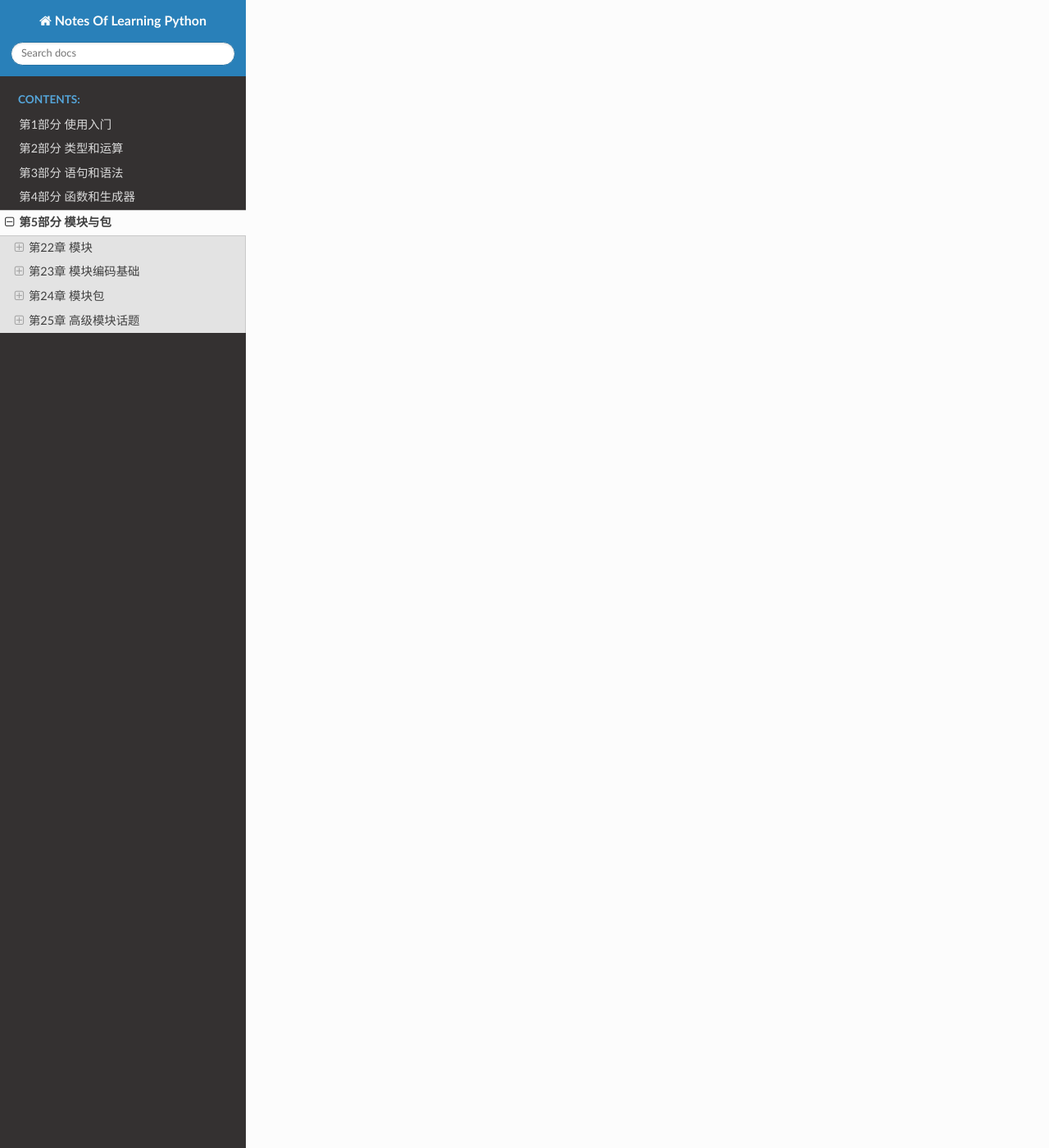
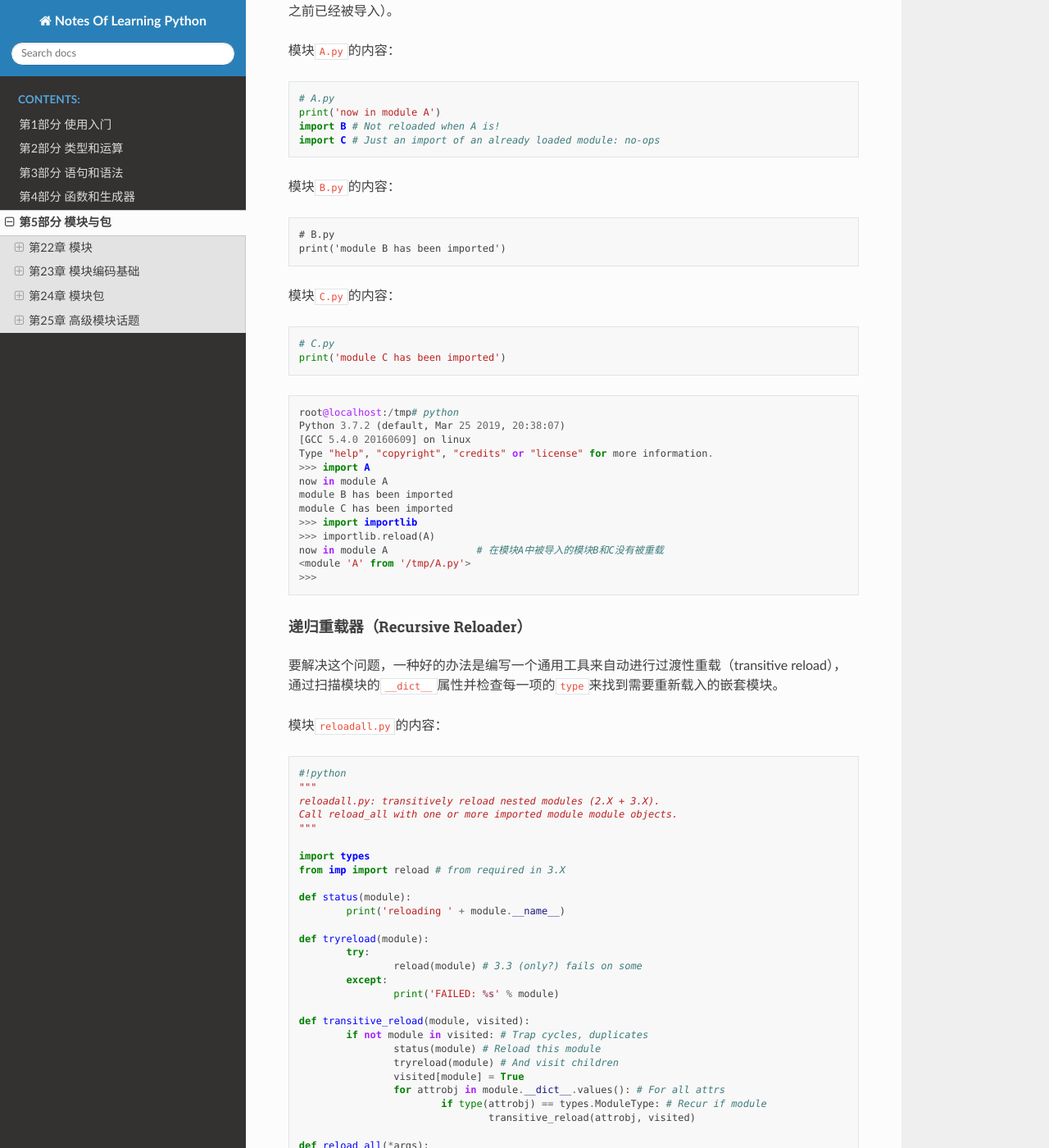
Before and after one commit to filefi/NotesOfLearningPython, a Sphinx documentation site: the page built from source/Part_5_Modules_and_Packages.md, in a window 1280 px wide and 1400 px high, scrolled down 22256 px. Shown: the whole window at 82% size. Built offline with Sphinx 7.4.7 and the Read the Docs theme 2.0.0, drawn with Linux system fonts in a browser that asks for light colours; some of the changed text lies outside the part shown.

Commit message:
25.10 finished

````diff
--- a/source/Part_5_Modules_and_Packages.md
+++ b/source/Part_5_Modules_and_Packages.md
@@ -495,7 +495,7 @@ in mod.py
 
 注意：从Python 3.4开始，`imp`模块已经被标记为 **is pending deprecation**。在Python 3.7.2中已被标记为 **deprecated**，建议使用`importlib`模块的`reload`函数。
 ```python
-root@LEGEND-PC:/mnt/c# python
+rootlocalhost:/mnt/c# python
 Python 3.7.2 (default, Mar 25 2019, 20:38:07)
 [GCC 5.4.0 20160609] on linux
 Type "help", "copyright", "credits" or "license" for more information.
@@ -631,7 +631,7 @@ stringstringstringstringstringstringstringstring
 **注意：如果不在作为包的一部分的模块文件中，是不允许使用相对导入语法的。**
 
 ```python
-root@LEGEND-PC:/tmp/code# python
+rootlocalhost:/tmp/code# python
 Python 3.7.2 (default, Mar 25 2019, 20:38:07)
 [GCC 5.4.0 20160609] on linux
 Type "help", "copyright", "credits" or "license" for more information.
@@ -659,6 +659,17 @@ ImportError: cannot import name 'string' from '__main__' (unknown location)
 
 ## 第25章 高级模块话题
 ### 25.1 模块设计概念
+
+就像函数一样，模块的设计也需要权衡：需要思考那些函数要放进模块、模块的通信机制等。
+
+- **总是在Python的模块内编写代码。**
+- **模块耦合要降到最低（Minimize module coupling）：全局变量。**
+- **最大化模块的黏合性（Maximize module cohesion）：同一目标。**
+- **模块应该尽可能少地修改其他模块的变量。**修改另一个模块内的全局变量，通常是有问题的设计。应该试着通过函数参数和返回值这类机制去传递结果，而不是进行跨模块的修改。
+
+下图描绘了模块操作的环境。模块包含全局变量、函数、类以及其他的模块（如果导入了）。函数有自己的本地变量。
+
+![Figure 25-1](_static/images/Part_5_Modules_and_Packages.assets/1555340659141.png)
 
 
 ### 25.2 在模块中隐藏数据
@@ -869,7 +880,127 @@ getattr(M, 'name') # Call built-in fetch function
 
 
 
-### 25.10 实例：过渡性模块重载
+### 25.10 实例：过渡性模块重载（Transitive Module Reloads）
+
+如果一个模块`A`导入了模块`B`和`C`，当我们重载模块`A`时，仅会重载模块`A`，而在模块`A`中导入的模块`B`和`C`是不会自动重新载入的；而只会获取已经载入的模块`B`和`C`的模块对象（假设它们之前已经被导入）。
+
+模块`A.py`的内容：
+```python
+# A.py
+print('now in module A')
+import B # Not reloaded when A is!
+import C # Just an import of an already loaded module: no-ops
+```
+
+模块`B.py`的内容：
+```pyhton
+# B.py
+print('module B has been imported')
+```
+
+模块`C.py`的内容：
+```python
+# C.py
+print('module C has been imported')
+```
+
+```python
+root@localhost:/tmp# python
+Python 3.7.2 (default, Mar 25 2019, 20:38:07)
+[GCC 5.4.0 20160609] on linux
+Type "help", "copyright", "credits" or "license" for more information.
+>>> import A
+now in module A
+module B has been imported
+module C has been imported
+>>> import importlib
+>>> importlib.reload(A)
+now in module A               # 在模块A中被导入的模块B和C没有被重载
+<module 'A' from '/tmp/A.py'>
+>>>
+```
+
+#### 递归重载器（Recursive Reloader）
+要解决这个问题，一种好的办法是编写一个通用工具来自动进行过渡性重载（transitive reload），通过扫描模块的`__dict__`属性并检查每一项的`type`来找到需要重新载入的嵌套模块。
+
+模块`reloadall.py`的内容：
+```python
+#!python
+"""
+reloadall.py: transitively reload nested modules (2.X + 3.X).
+Call reload_all with one or more imported module module objects.
+"""
+
+import types
+from imp import reload # from required in 3.X
+
+def status(module):
+	print('reloading ' + module.__name__)
+
+def tryreload(module):
+	try:
+		reload(module) # 3.3 (only?) fails on some
+	except:
+		print('FAILED: %s' % module)
+
+def transitive_reload(module, visited):
+	if not module in visited: # Trap cycles, duplicates
+		status(module) # Reload this module
+		tryreload(module) # And visit children
+		visited[module] = True
+		for attrobj in module.__dict__.values(): # For all attrs
+			if type(attrobj) == types.ModuleType: # Recur if module
+				transitive_reload(attrobj, visited)
+
+def reload_all(*args):
+	visited = {} # Main entry point
+	for arg in args: # For all passed in
+		if type(arg) == types.ModuleType:
+			transitive_reload(arg, visited)
+
+def tester(reloader, modname): # Self-test code
+	import importlib, sys # Import on tests only
+	if len(sys.argv) > 1:
+		modname = sys.argv[1] # command line (or passed)
+	module = importlib.import_module(modname) # Import by name string
+	reloader(module) # Test passed-in reloader
+
+if __name__ == '__main__':
+	tester(reload_all, 'reloadall') # Test: reload myself?
+```
+
+
+#### 替代编码方案
+第五版，暂略
 
 
 ### 25.11 模块陷阱
+
+#### Module Name Clashes: Package and Package-Relative Imports
+第五版，暂略
+
+#### 顶层代码的语句次序很重要
+当模块首次导入（或重载）时，Python会从头到尾执行语句。这里有些和前向引用（forward reference）相关的概念，值得在此强调：
+- 在导入时，一旦Python运行到模块文件顶层的程序代码（不在函数内），就会立即执行。因此，该语句无法引用文件后面位置赋值的变量名。
+- 位于函数主体内的代码直到函数被调用后才会运行。因为函数内的变量名在函数实际执行前都不会解析，通常可以引用文件任意地方的变量。
+
+一般来说，前向引用只对立即执行的顶层代码有影响，函数可以任意引用变量名。以下是示范前向引用的例子：
+
+```python
+func1() # Error: "func1" not yet assigned
+
+def func1():
+	print(func2()) # OK: "func2" looked up later
+
+func1() # Error: "func2" not yet assigned
+
+def func2():
+	return "Hello"
+
+func1() # OK: "func1" and "func2" assigned
+```
+当这个文件导入时（或者作为独立程序运行时），Python会从头到尾运行它的语句。
+
+
+#### `from`赋值变量名，而不是连接
+`from`语句其实是在导入者的作用域内对变量名的赋值语句，也就是变量名拷贝运算，而不是变量名的别名机制。它的实现和Python中所有赋值运算相同，但其微妙之处在于，共享对象的代码存在于不同文件中。
````
Also changed, not shown: source/_static/images/Part_5_Modules_and_Packages.assets/1555340659141.png (added).
